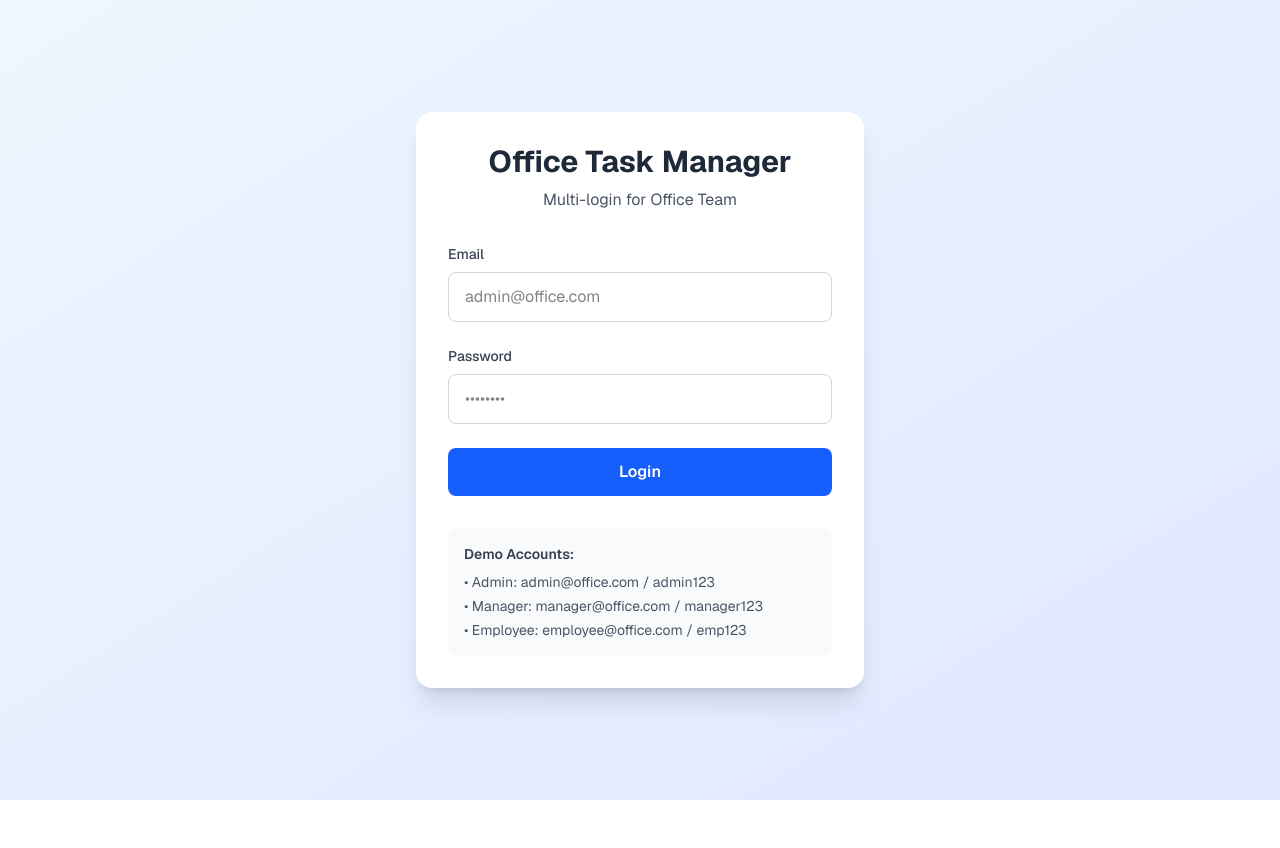
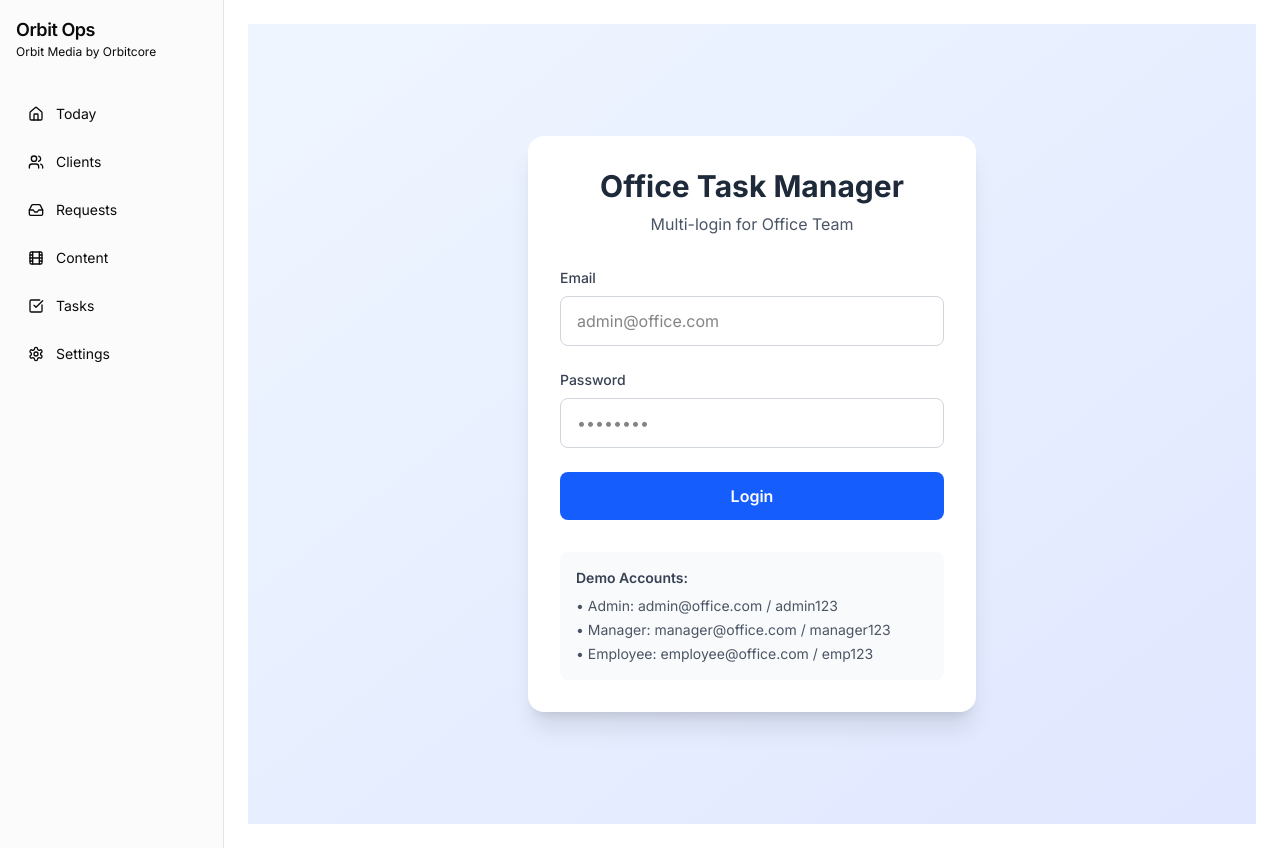
Before and after one commit to rajavikramaditya/orbit-ops, a Next.js app: page /login in a window 1280 px wide. Before the commit the page ends 800 px from the top, so only its background shows below. Built offline with nearby package versions, Linux system fonts and the light colour scheme.

Commit message:
Add Today, Clients, Nav and layout for Orbit Ops Phase 1

```diff
--- a/src/app/layout.tsx
+++ b/src/app/layout.tsx
@@ -1,29 +1,30 @@
-import type { Metadata } from "next";
-import { Geist, Geist_Mono } from "next/font/google";
+import type { Metadata, Viewport } from "next";
+import { Inter } from "next/font/google";
 import "./globals.css";
+import { Nav } from "@/components/nav";
 
-const geistSans = Geist({
-  variable: "--font-geist-sans",
-  subsets: ["latin"],
-});
-
-const geistMono = Geist_Mono({
-  variable: "--font-geist-mono",
-  subsets: ["latin"],
-});
+const inter = Inter({ subsets: ["latin"], variable: "--font-geist-sans" });
 
 export const metadata: Metadata = {
-  title: "Office Task Manager",
-  description: "Multi-login Task & Project Management for Office Team - Admin, Manager, Employee roles",
+  title: "Orbit Ops — Orbit Media by Orbitcore",
+  description: "Internal operations for Orbit Media. What must we do today?",
+};
+
+export const viewport: Viewport = {
+  themeColor: "#0a0a0a",
+  width: "device-width",
+  initialScale: 1,
 };
 
 export default function RootLayout({ children }: { children: React.ReactNode }) {
   return (
-    <html
-      lang="en"
-      className={`${geistSans.variable} ${geistMono.variable} h-full antialiased`}
-    >
-      <body className="min-h-full flex flex-col bg-gray-50 dark:bg-gray-900">{children}</body>
+    <html lang="en" className={inter.variable}>
+      <body className="min-h-screen bg-background text-foreground antialiased">
+        <div className="flex min-h-screen flex-col md:flex-row">
+          <Nav />
+          <main className="flex-1 p-4 md:p-6 pb-20 md:pb-6">{children}</main>
+        </div>
+      </body>
     </html>
   );
 }
--- a/src/app/page.tsx
+++ b/src/app/page.tsx
@@ -1,23 +1,5 @@
-'use client';
-
-import { useEffect } from 'react';
-import { useRouter } from 'next/navigation';
+import { redirect } from "next/navigation";
 
 export default function Home() {
-  const router = useRouter();
-
-  useEffect(() => {
-    const user = localStorage.getItem('currentUser');
-    if (user) {
-      router.push('/dashboard');
-    } else {
-      router.push('/login');
-    }
-  }, [router]);
-
-  return (
-    <div className="min-h-screen flex items-center justify-center">
-      <p className="text-gray-600">Loading...</p>
-    </div>
-  );
+  redirect("/today");
 }
--- /dev/null
+++ b/src/components/nav.tsx
@@ -0,0 +1,63 @@
+'use client';
+
+import Link from "next/link";
+import { usePathname } from "next/navigation";
+import { Home, Users, Inbox, Film, CheckSquare, Settings } from "lucide-react";
+import { cn } from "@/lib/utils";
+
+const links = [
+  { href: "/today", label: "Today", icon: Home },
+  { href: "/clients", label: "Clients", icon: Users },
+  { href: "/requests", label: "Requests", icon: Inbox },
+  { href: "/content", label: "Content", icon: Film },
+  { href: "/tasks", label: "Tasks", icon: CheckSquare },
+  { href: "/settings", label: "Settings", icon: Settings },
+];
+
+export function Nav() {
+  const pathname = usePathname();
+
+  return (
+    <>
+      <aside className="hidden md:flex w-56 flex-col border-r border-border bg-muted/40 p-4">
+        <div className="mb-8">
+          <h1 className="text-lg font-semibold tracking-tight">Orbit Ops</h1>
+          <p className="text-xs text-muted-foreground">Orbit Media by Orbitcore</p>
+        </div>
+        <nav className="flex flex-col gap-1">
+          {links.map((l) => (
+            <Link
+              key={l.href}
+              href={l.href}
+              className={cn(
+                "flex items-center gap-3 rounded-lg px-3 py-2 text-sm transition-colors",
+                pathname === l.href
+                  ? "bg-foreground text-background"
+                  : "hover:bg-muted"
+              )}
+            >
+              <l.icon className="h-4 w-4" />
+              {l.label}
+            </Link>
+          ))}
+        </nav>
+      </aside>
+
+      <nav className="fixed bottom-0 left-0 right-0 z-50 flex border-t border-border bg-background md:hidden">
+        {links.slice(0, 5).map((l) => (
+          <Link
+            key={l.href}
+            href={l.href}
+            className={cn(
+              "flex flex-1 flex-col items-center justify-center py-2 text-[10px]",
+              pathname === l.href ? "text-foreground font-medium" : "text-muted-foreground"
+            )}
+          >
+            <l.icon className="h-5 w-5" />
+            {l.label}
+          </Link>
+        ))}
+      </nav>
+    </>
+  );
+}
```
